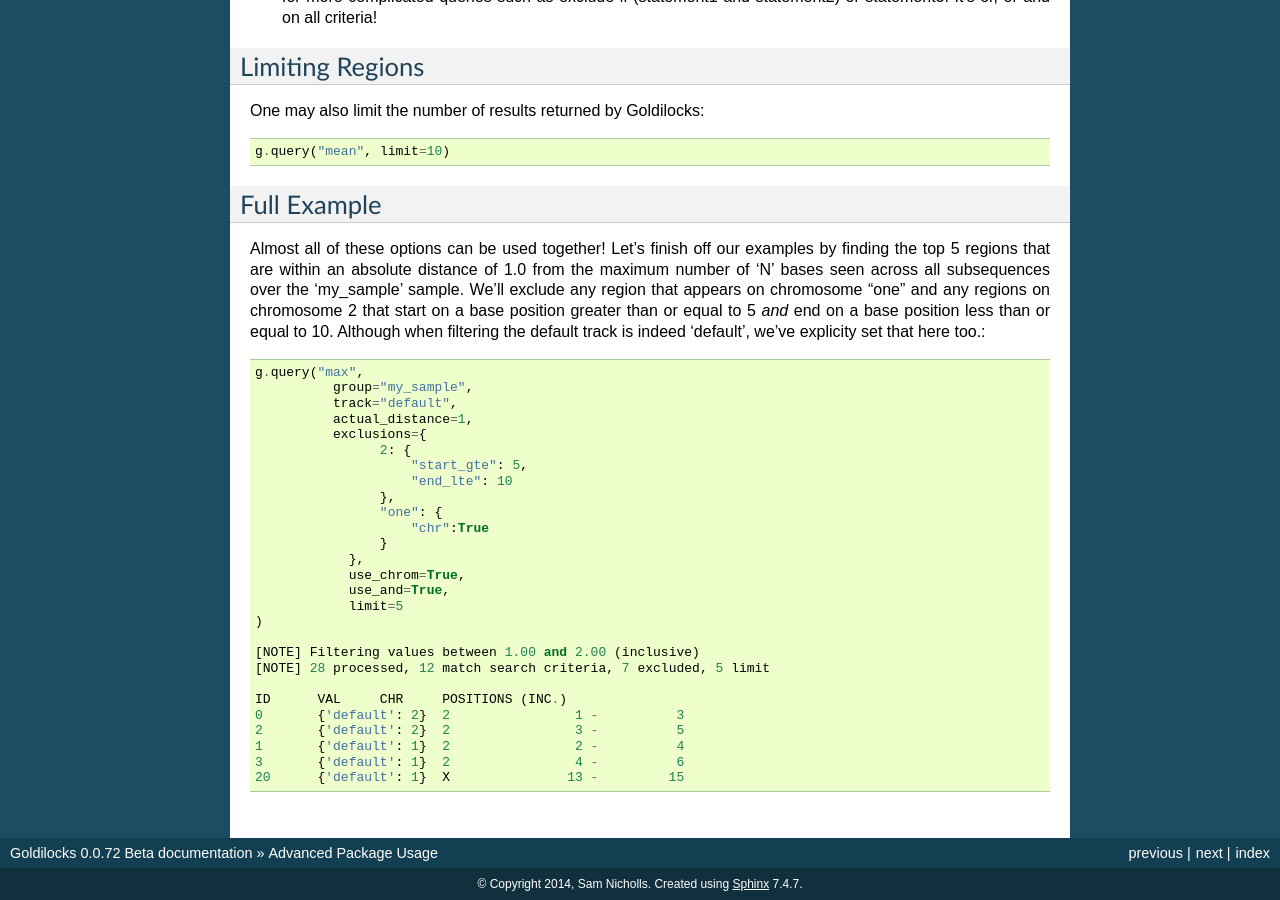
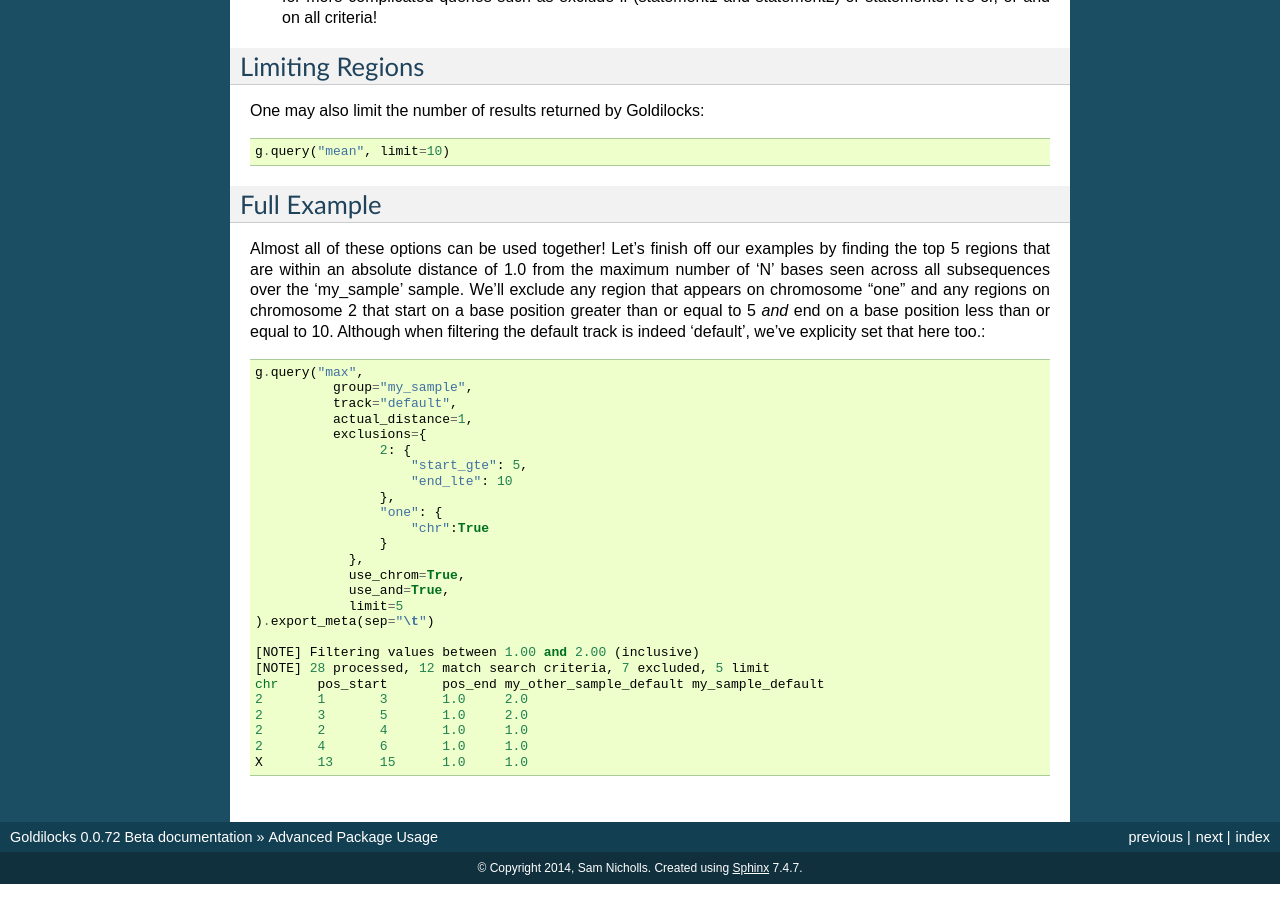
Before and after one commit to SamStudio8/goldilocks, a Sphinx documentation site: the page built from docs/advanced.rst, in a window 1280 px wide and 900 px high, scrolled down 2884 px. Built offline with Sphinx 7.4.7, drawn with Linux system fonts in a browser that asks for light colours.

```diff
--- a/docs/advanced.rst
+++ b/docs/advanced.rst
@@ -204,14 +204,13 @@
                 use_chrom=True,
                 use_and=True,
                 limit=5
-    )
+    ).export_meta(sep="\t")
 
     [NOTE] Filtering values between 1.00 and 2.00 (inclusive)
     [NOTE] 28 processed, 12 match search criteria, 7 excluded, 5 limit
-
-    ID      VAL     CHR     POSITIONS (INC.)
-    0       {'default': 2}  2                1 -          3
-    2       {'default': 2}  2                3 -          5
-    1       {'default': 1}  2                2 -          4
-    3       {'default': 1}  2                4 -          6
-    20      {'default': 1}  X               13 -         15
+    chr     pos_start       pos_end my_other_sample_default my_sample_default
+    2       1       3       1.0     2.0
+    2       3       5       1.0     2.0
+    2       2       4       1.0     1.0
+    2       4       6       1.0     1.0
+    X       13      15      1.0     1.0
```
Also changed, not shown: 1 other file.
